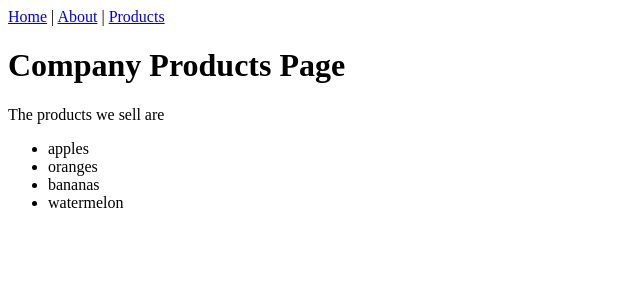
After one commit to RyanLambrecht/company, a Django app: page /product/ in a window 1280 px wide. The commit adds this page. Shown: the top 300 px of the page, without its empty margins (0-640 px from the left). Run offline with Django 5.2, Linux system fonts and the light colour scheme.

Commit message:
Added products page

```diff
--- a/pages/urls.py
+++ b/pages/urls.py
@@ -1,8 +1,9 @@
 from django.urls import path
 
 
-from .views import home_page_view, AboutPageView
+from .views import home_page_view, AboutPageView, ProductPageView
 urlpatterns = [
     path("about/", AboutPageView.as_view(), name="about"),
     path("", home_page_view, name="home"),
+    path("product/", ProductPageView.as_view(), name="product")
 ]
--- a/pages/views.py
+++ b/pages/views.py
@@ -17,3 +17,14 @@ class AboutPageView(TemplateView):
         context["contact_address"] = "123 Main Street"
         context["phone_number"] = "555-555-5555"
         return context
+
+class ProductPageView(TemplateView):
+    template_name = "product.html"
+
+    def get_context_data(self, **kwargs):
+        context = super().get_context_data(**kwargs)
+        context["product_1"] = "apples"
+        context["product_2"] = "oranges"
+        context["product_3"] = "bananas"
+        context["product_4"] = "watermelon"
+        return context
--- a/templates/base.html
+++ b/templates/base.html
@@ -1,6 +1,7 @@
 <header>
     <a href="{% url 'home' %}">Home</a> |
-    <a href="{% url 'about' %}">About</a>
+    <a href="{% url 'about' %}">About</a> |
+    <a href="{% url 'product' %}">Products</a>
 </header>
 
 {% block content %}{% endblock %}
--- /dev/null
+++ b/templates/product.html
@@ -0,0 +1,15 @@
+{% extends "base.html" %}
+
+{% block content%}
+
+<h1>Company Products Page</h1>
+<p>The products we sell are
+    <ul>
+        <li>{{ product_1 }}</li>
+        <li>{{ product_2 }}</li>
+        <li>{{ product_3 }}</li>
+        <li>{{ product_4 }}</li>
+    </ul>
+</p>
+
+{% endblock %}
```
Also changed, not shown: pages/tests.py (+17 -0 lines).
